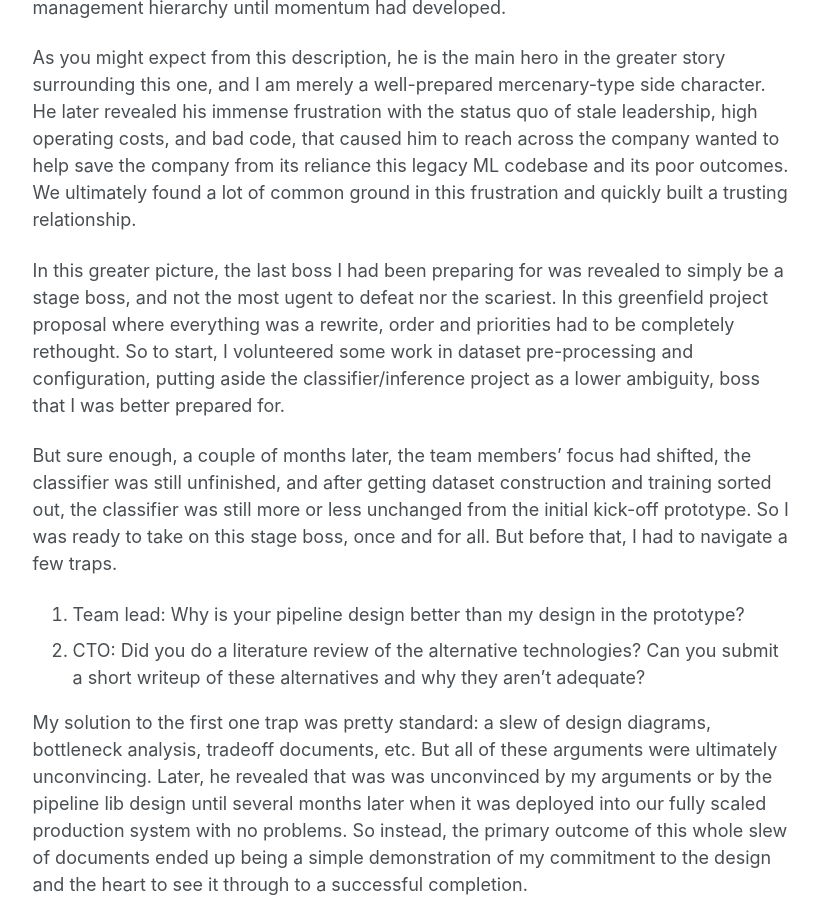
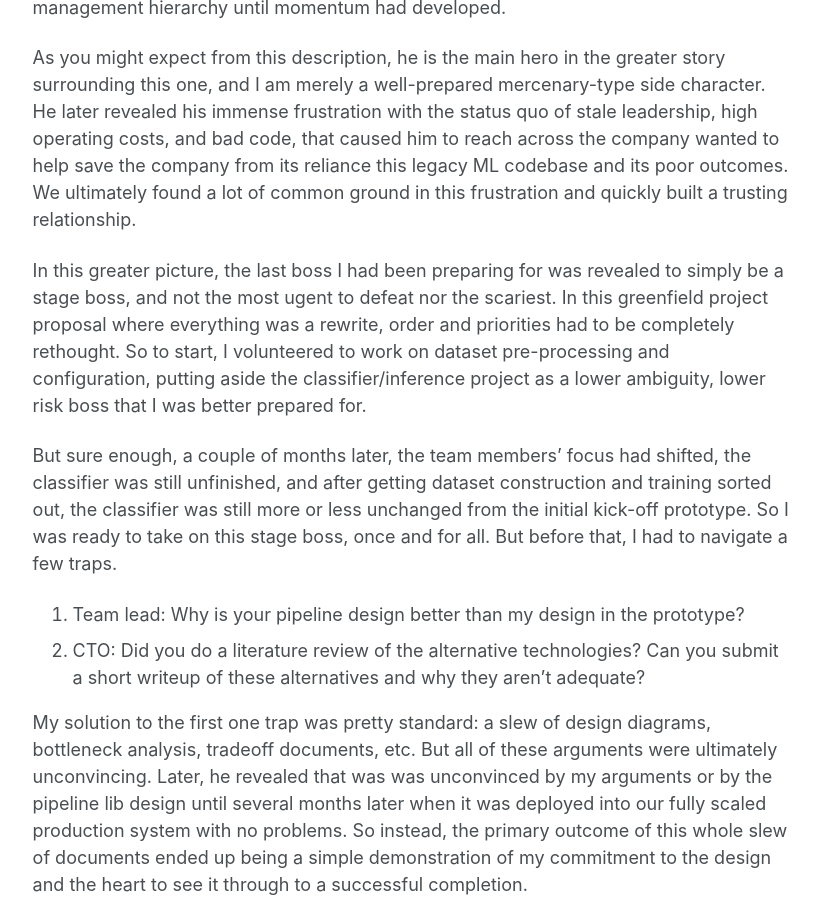
Before and after one commit to benblack769/benblack769.github.io, a Jekyll site: the page built from posts/blog/pipeline-processing.md, in a window 1280 px wide and 900 px high, scrolled down 6318 px. Shown: the whole window, without its empty margins (229-1048 px from the left). Built offline with Jekyll 4.4.1, drawn with Linux system fonts in a browser that asks for light colours.

Commit message:
small edit

```diff
--- a/posts/blog/pipeline-processing.md
+++ b/posts/blog/pipeline-processing.md
@@ -107,7 +107,7 @@ In my case, I was lucky, as a leader arrived only a few weeks after I had done t
 
 As you might expect from this description, he is the main hero in the greater story surrounding this one, and I am merely a well-prepared mercenary-type side character. He later revealed his immense frustration with the status quo of stale leadership, high operating costs, and bad code, that caused him to reach across the company wanted to help save the company from its reliance this legacy ML codebase and its poor outcomes. We ultimately found a lot of common ground in this frustration and quickly built a trusting relationship.
 
-In this greater picture, the last boss I had been preparing for was revealed to simply be a stage boss, and not the most ugent to defeat nor the scariest. In this greenfield project proposal where everything was a rewrite, order and priorities had to be completely rethought. So to start, I volunteered some work in dataset pre-processing and configuration, putting aside the classifier/inference project as a lower ambiguity, boss that I was better prepared for.
+In this greater picture, the last boss I had been preparing for was revealed to simply be a stage boss, and not the most ugent to defeat nor the scariest. In this greenfield project proposal where everything was a rewrite, order and priorities had to be completely rethought. So to start, I volunteered to work on dataset pre-processing and configuration, putting aside the classifier/inference project as a lower ambiguity, lower risk boss that I was better prepared for.
 
 But sure enough, a couple of months later, the team members' focus had shifted, the classifier was still unfinished, and after getting dataset construction and training sorted out, the classifier was still more or less unchanged from the initial kick-off prototype. So I was ready to take on this stage boss, once and for all. But before that, I had to navigate a few traps.
 
```
